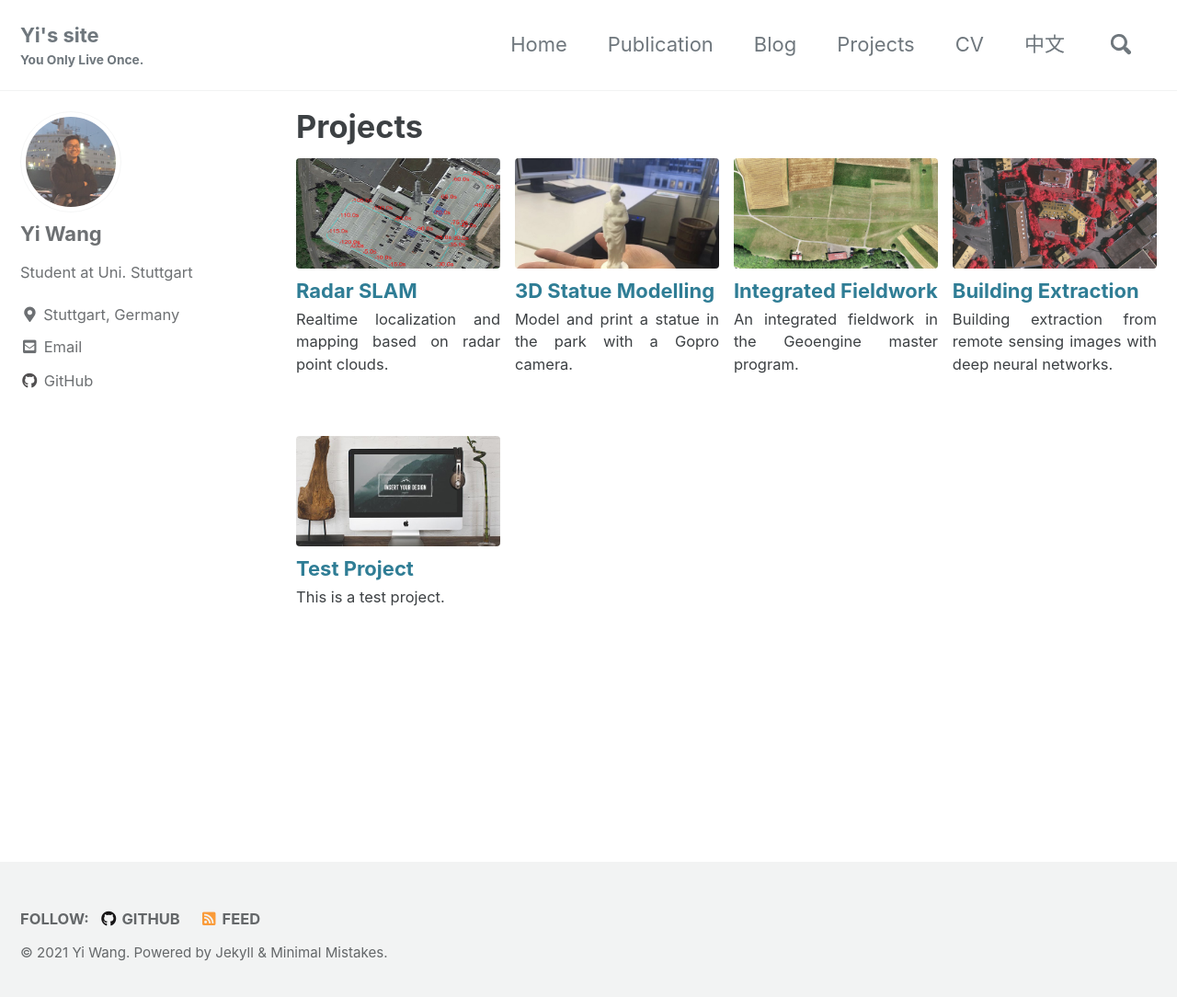
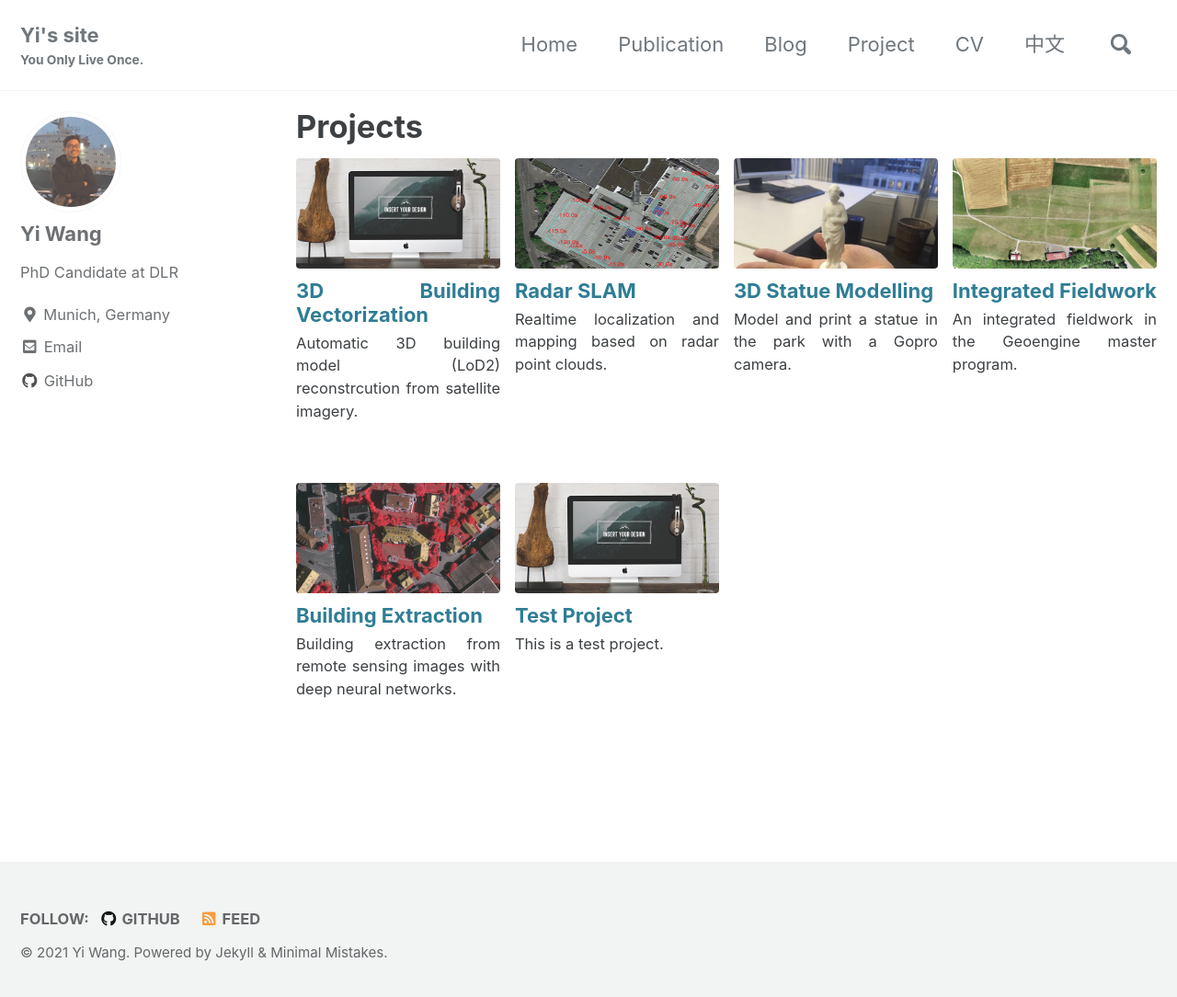
Before and after one commit to wangyi111/wangyi111.github.io, a Jekyll site: the page built from _pages/portfolio.md, in a window 1280 px wide and 1092 px high. Shown: the top 1084 px of the window at 92% size. Built offline with Jekyll 4.4.1, drawn with Linux system fonts in a browser that asks for light colours; cached includes are drawn as plain includes.

Commit message:
update profile

```diff
--- a/_config.yml
+++ b/_config.yml
@@ -95,8 +95,8 @@ analytics:
 author:
   name             : "Yi Wang"
   avatar           : "/assets/images/bio-yi-th.jpg"
-  bio              : "Student at Uni. Stuttgart"
-  location         : "Stuttgart, Germany"
+  bio              : "PhD Candidate at DLR"
+  location         : "Munich, Germany"
   email            :
   links:
     - label: "Email"
--- a/_data/navigation.yml
+++ b/_data/navigation.yml
@@ -6,7 +6,7 @@ main:
     url: /publications/
   - title: "Blog"
     url: /posts/
-  - title: "Projects"
+  - title: "Project"
     url: /portfolio/
   - title: "CV"
     url: /assets/cv-yi.pdf
--- /dev/null
+++ b/_portfolio/2021-04-01-3D_building_vectorization.md
@@ -0,0 +1,20 @@
+---
+title: "3D Building Vectorization"
+excerpt: "Automatic 3D building model (LoD2) reconstrcution from satellite imagery."
+header:
+  teaser: /assets/images/foo-bar-identity-th.jpg
+gallery:
+  - url: /assets/images/unsplash-gallery-image-1.jpg
+    image_path: assets/images/unsplash-gallery-image-1-th.jpg
+    alt: "placeholder image 1"
+  - url: /assets/images/unsplash-gallery-image-2.jpg
+    image_path: assets/images/unsplash-gallery-image-2-th.jpg
+    alt: "placeholder image 2"
+  - url: /assets/images/unsplash-gallery-image-3.jpg
+    image_path: assets/images/unsplash-gallery-image-3-th.jpg
+    alt: "placeholder image 3"
+---
+
+This is a placeholder for the project *3D building vectorization*.
+
+{% include gallery caption="This is a sample gallery to go along with this case study." %}
```
Also changed, not shown: _pages/about.md (+3 -1 lines).
